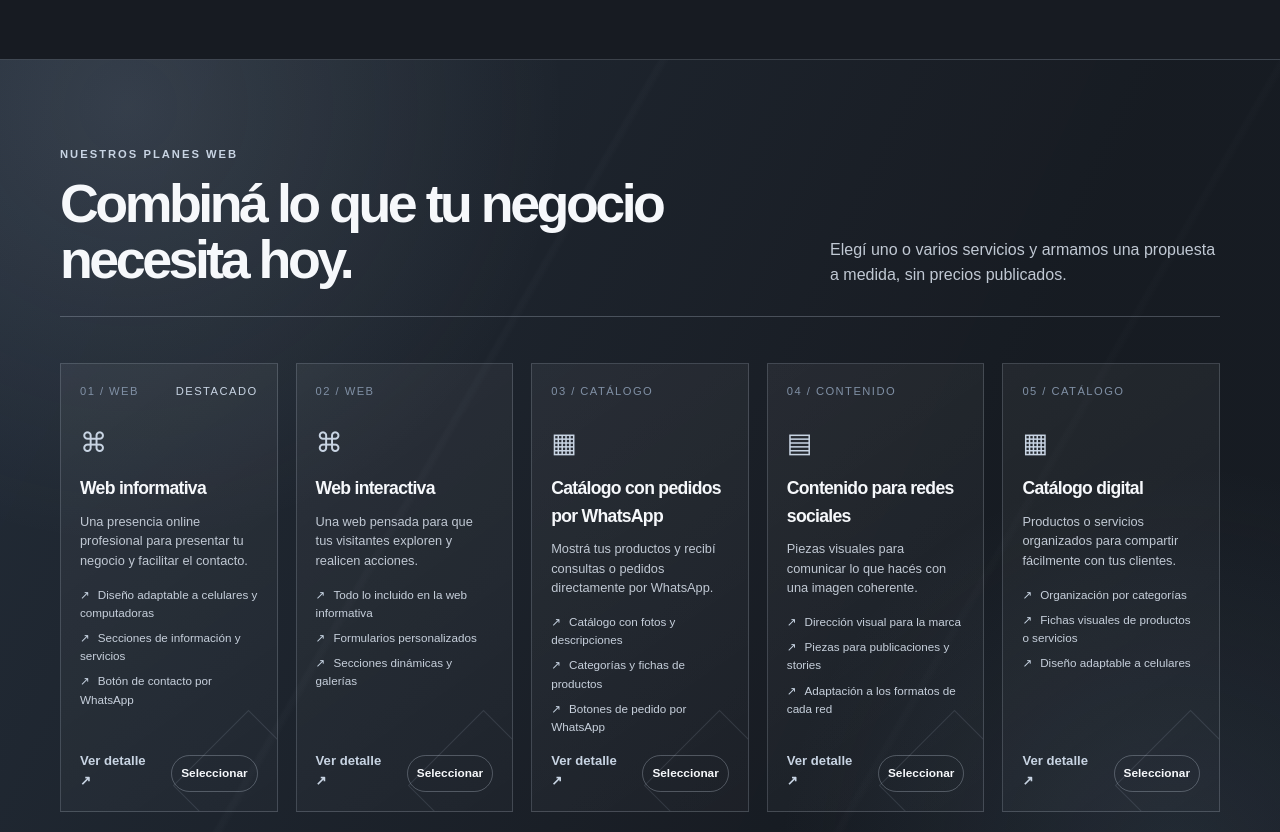
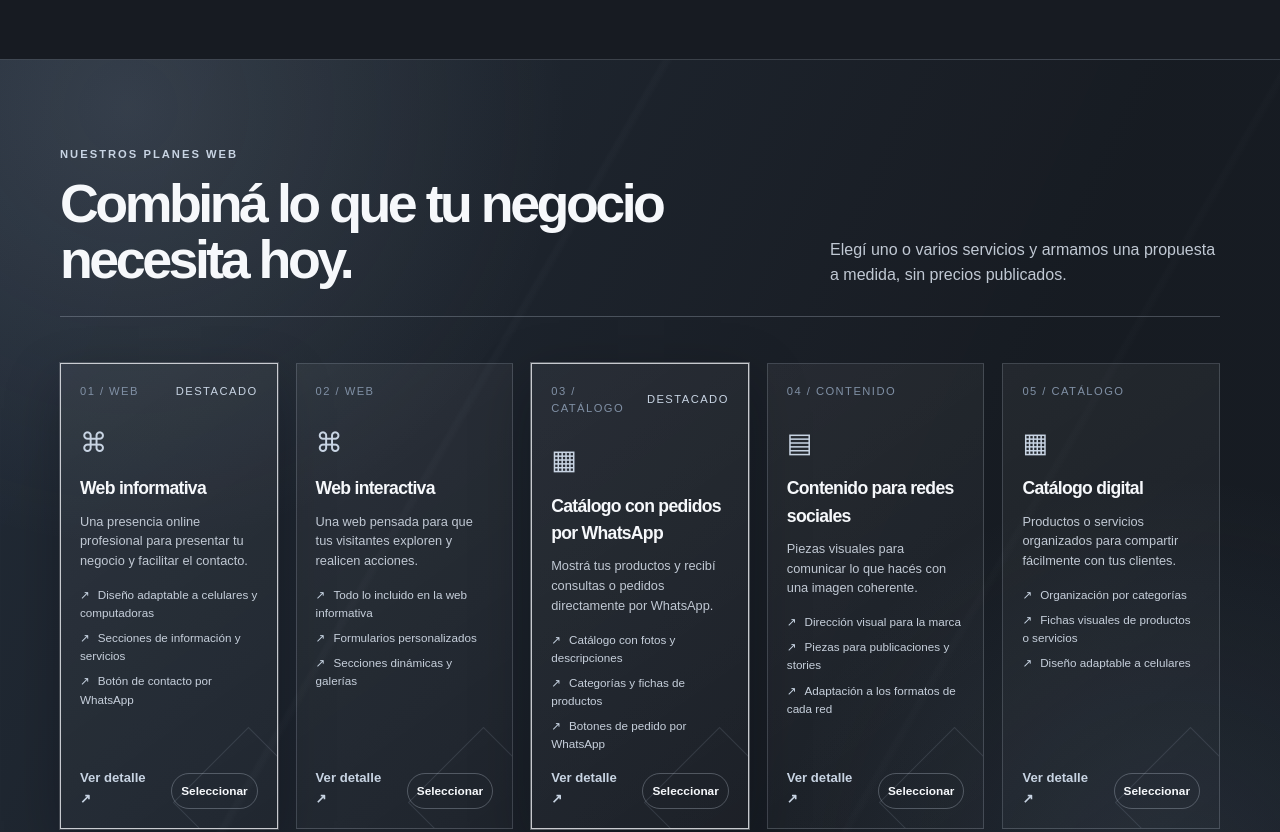
Before and after one commit to jesveni2212/VAURAL, a Next.js app: page / in a window 1280 px wide. Shown: the part 1240-2072 px from the top of the page. Built offline with nearby package versions, Linux system fonts and the light colour scheme; no server answers.

Commit message:
feat: animate highlighted service cards

```diff
--- a/src/app/globals.css
+++ b/src/app/globals.css
@@ -849,6 +849,32 @@ a {
   background: linear-gradient(145deg, rgba(184, 199, 219, 0.1), rgba(255, 255, 255, 0.018));
 }
 
+.service-card-highlighted {
+  border-color: rgba(246, 248, 251, 0.78);
+  box-shadow: 0 0 0 1px rgba(246, 248, 251, 0.14), 0 18px 50px rgba(3, 8, 14, 0.24);
+  animation: vaural-card-breathe 5.5s ease-in-out infinite;
+}
+
+.service-card-highlighted::before {
+  content: "";
+  position: absolute;
+  top: 0;
+  left: -45%;
+  width: 42%;
+  height: 1px;
+  background: linear-gradient(90deg, transparent, var(--silver-strong), transparent);
+  animation: vaural-card-scan 5.5s ease-in-out infinite;
+  pointer-events: none;
+}
+
+.service-card-highlighted:nth-child(3) {
+  animation-delay: -2.75s;
+}
+
+.service-card-highlighted:nth-child(3)::before {
+  animation-delay: -2.75s;
+}
+
 .service-card-topline,
 .service-card-actions {
   display: flex;
@@ -1211,6 +1237,17 @@ a {
   to { opacity: 1; }
 }
 
+@keyframes vaural-card-breathe {
+  0%, 100% { box-shadow: 0 0 0 1px rgba(246, 248, 251, 0.14), 0 18px 50px rgba(3, 8, 14, 0.24); }
+  50% { box-shadow: 0 0 0 1px rgba(246, 248, 251, 0.34), 0 22px 58px rgba(3, 8, 14, 0.34); }
+}
+
+@keyframes vaural-card-scan {
+  0%, 18% { left: -45%; opacity: 0; }
+  35%, 67% { left: 102%; opacity: 1; }
+  84%, 100% { left: 102%; opacity: 0; }
+}
+
 @media (max-width: 1100px) {
   .services-grid { grid-template-columns: repeat(2, minmax(0, 1fr)); }
   .service-card:last-child { grid-column: 1 / -1; width: calc(50% - 7px); justify-self: center; }
--- a/src/components/catalog/ServiceCard.tsx
+++ b/src/components/catalog/ServiceCard.tsx
@@ -16,11 +16,13 @@ const categoryLabels = {
 } as const;
 
 export function ServiceCard({ service, selected, onToggle }: ServiceCardProps) {
+  const highlighted = service.highlighted === true;
+
   return (
-    <article className={`service-card${selected ? " service-card-selected" : ""}`}>
+    <article className={`service-card${highlighted ? " service-card-highlighted" : ""}${selected ? " service-card-selected" : ""}`}>
       <div className="service-card-topline">
         <span className="service-number">0{service.order} / {categoryLabels[service.category]}</span>
-        {service.featured ? <span className="service-featured">Destacado</span> : null}
+        {service.featured || highlighted ? <span className="service-featured">Destacado</span> : null}
       </div>
       <div className="service-icon" aria-hidden="true">
         {service.category === "web" ? "⌘" : service.category === "contenido" ? "▤" : "▦"}
--- a/src/data/services.ts
+++ b/src/data/services.ts
@@ -18,6 +18,7 @@ const services: Service[] = [
     ],
     deliverables: ["Landing page publicada", "Estructura de contenido", "Configuración responsive"],
     featured: true,
+    highlighted: true,
     order: 1,
   },
   {
@@ -54,6 +55,7 @@ const services: Service[] = [
       "Información de envíos, entregas o retiros",
     ],
     deliverables: ["Catálogo navegable", "Selección de productos", "Flujo de pedido por WhatsApp"],
+    highlighted: true,
     order: 3,
   },
   {
--- a/src/types/service.ts
+++ b/src/types/service.ts
@@ -10,5 +10,6 @@ export type Service = {
   includes: string[];
   deliverables: string[];
   featured?: boolean;
+  highlighted?: boolean;
   order: number;
 };
```
Also changed, not shown: 1 other file (tests, documents, lock files or other folders).
